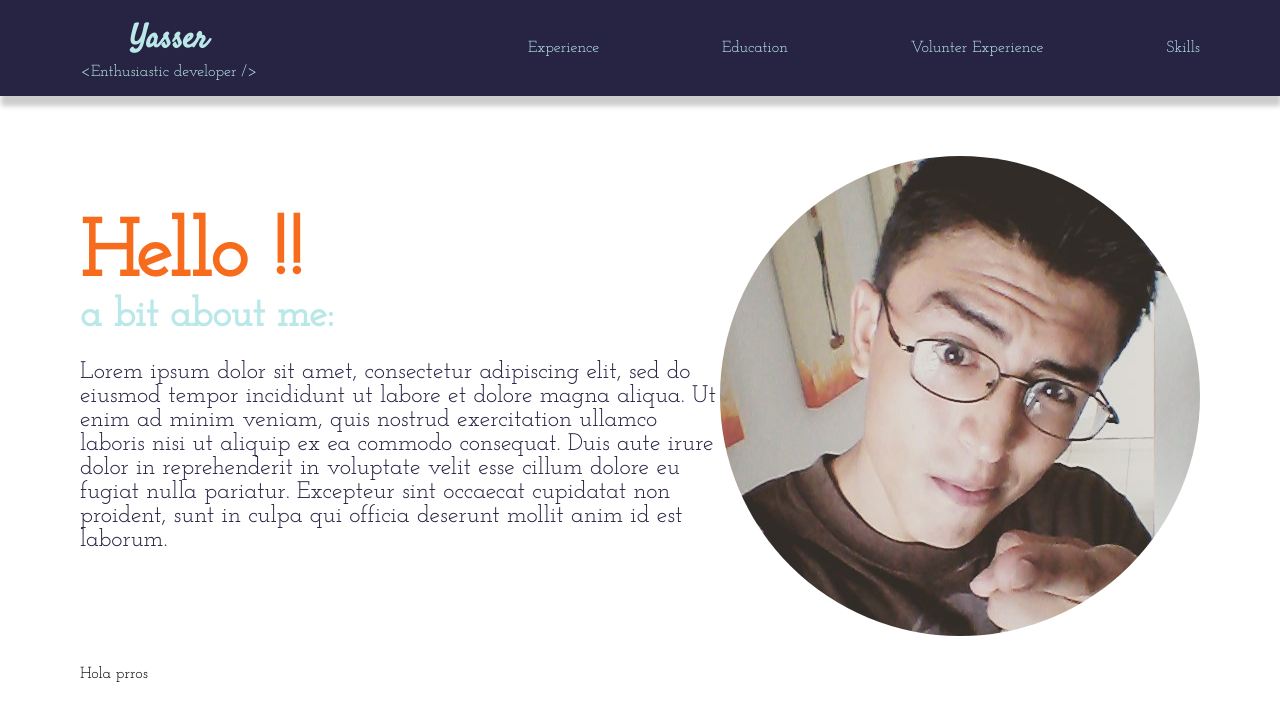
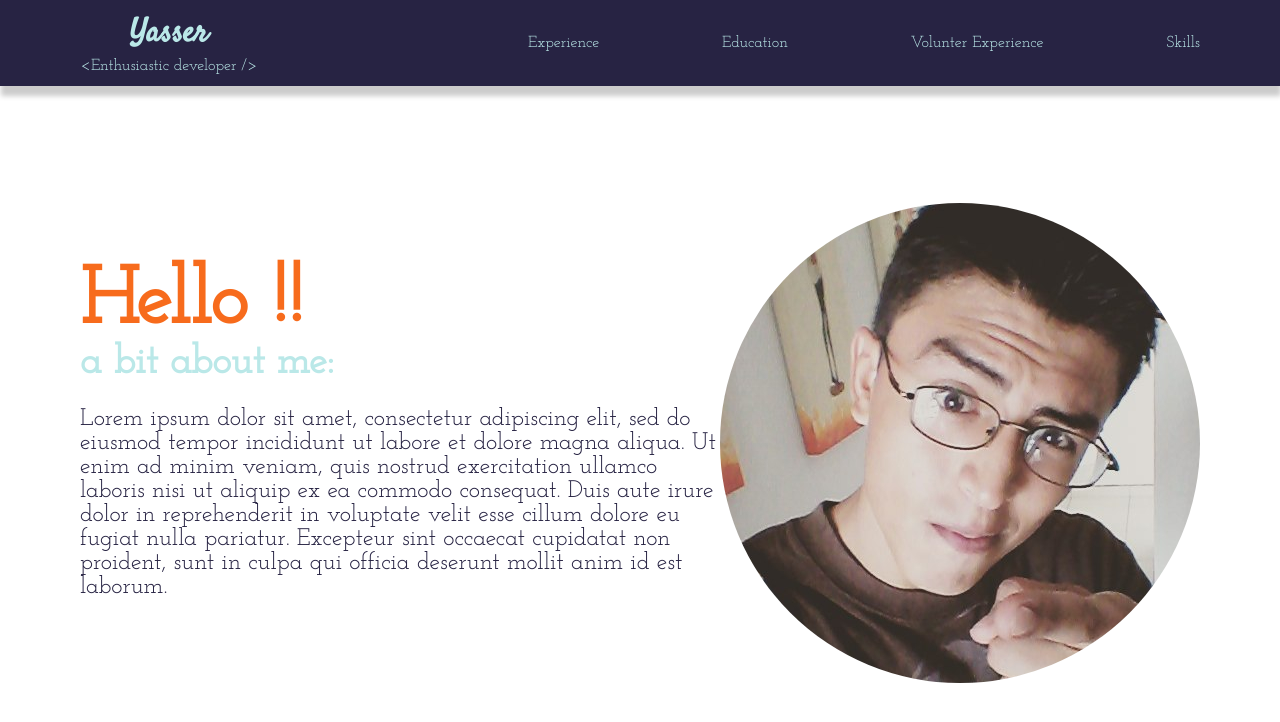
Before and after one commit to Bat-Bel/my_portfolio, a React (Create React App) app: page / in a window 1280 px wide. Shown: the top 722 px of the page. Built offline with nearby package versions, Linux system fonts and the light colour scheme.

Commit message:
set container behind header

```diff
--- a/src/components/container/Container.scss
+++ b/src/components/container/Container.scss
@@ -1,12 +1,13 @@
 .container {
   display: flex;
-  flex: 1;
   flex-direction: column;
-  margin: 30px 0 30px 0;
+  height: 100%;
+  z-index: -1;
 
   &-item {
     display: flex;
-    flex: 1;
     margin: 0 80px 0 80px;
+    height: 100%;
+    min-height: 100%;
   }
 }
```
